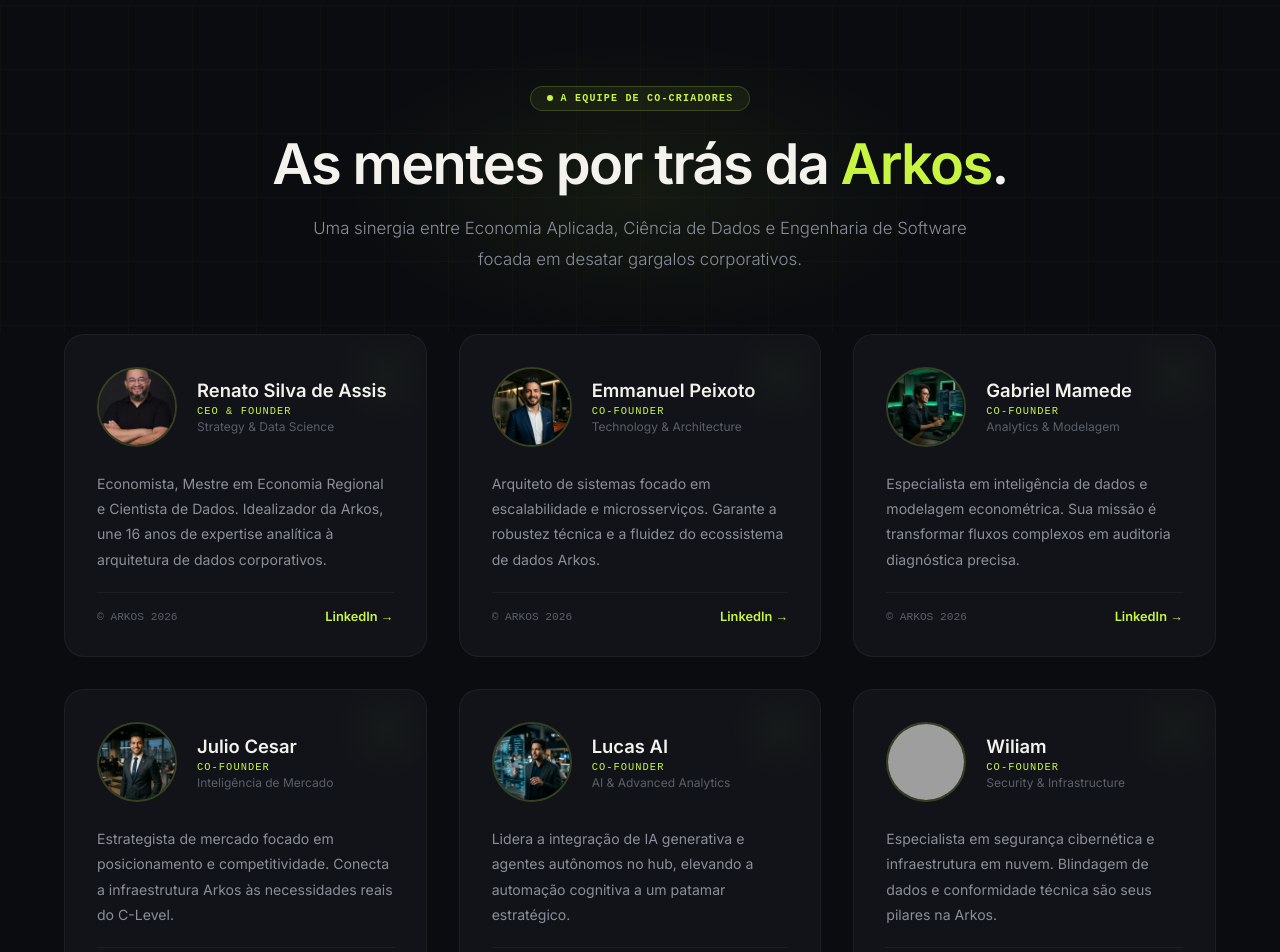
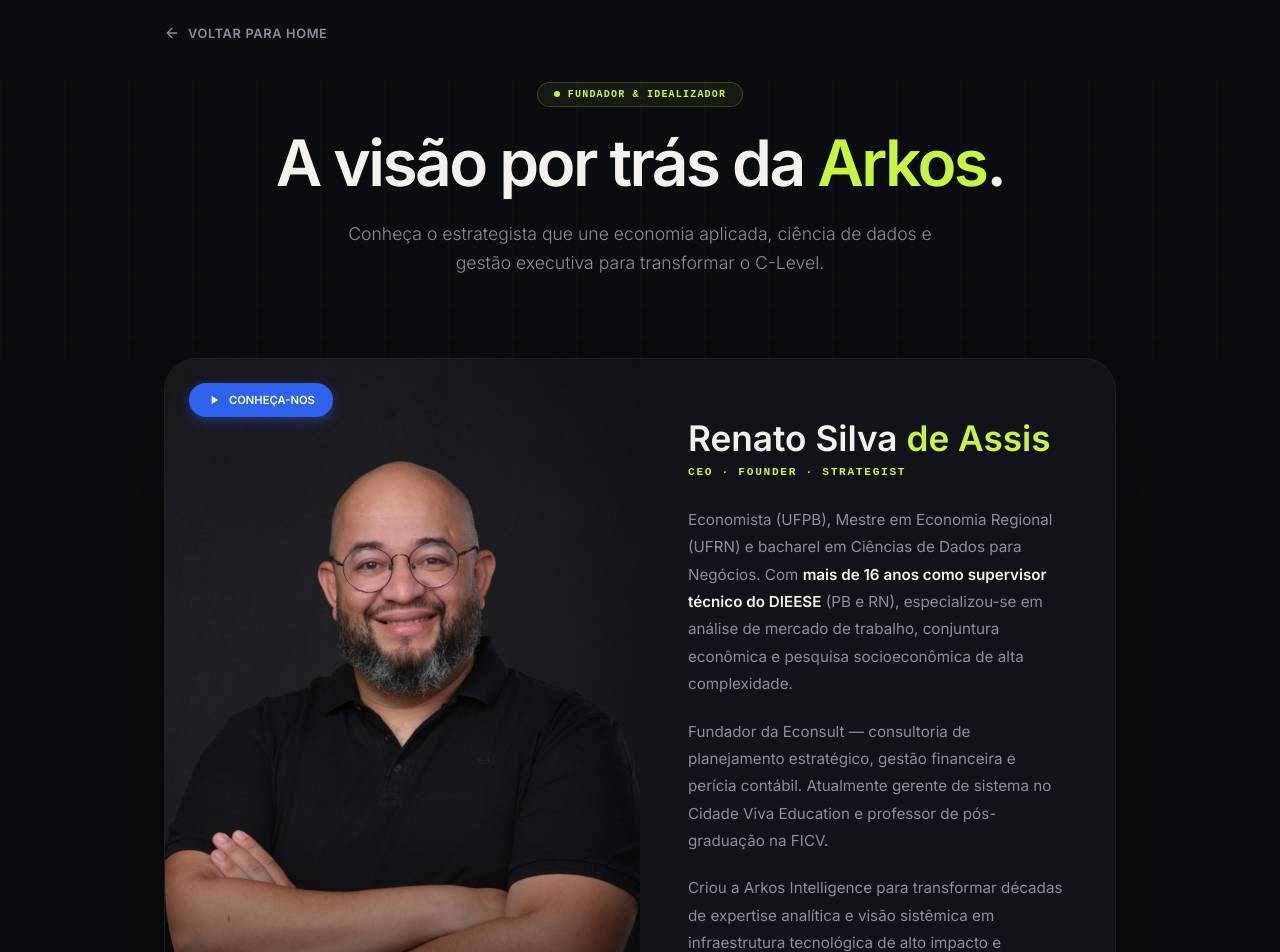
Before and after one commit to Renatoassis86/gestaocontratos, a Next.js app: page /institucional/equipe in a window 1280 px wide. Shown: the part 160-1112 px from the top of the page. Built offline with nearby package versions, Linux system fonts and the light colour scheme; grey boxes are pictures that could not be loaded.

Commit message:
feat: replace delta image with video and apply arch shape

```diff
--- a/src/app/institucional/equipe/page.tsx
+++ b/src/app/institucional/equipe/page.tsx
@@ -1,129 +1,125 @@
 "use client"
-import { GraduationCap, Code2, Briefcase, Users, Star, MapPin, BookOpen, Target } from 'lucide-react'
+import { ExternalLink, MessageCircle, ArrowLeft } from 'lucide-react'
 import { motion } from 'framer-motion'
+import Link from 'next/link'
 
 export default function ConhecaEquipe() {
-  const equipe = [
-    {
-      nome: 'Renato Silva de Assis',
-      cargo: 'CEO & Founder',
-      specialty: 'Strategy & Data Science',
-      foto: '/renato_assis_co.jpg',
-      bio: 'Economista, Mestre em Economia Regional e Cientista de Dados. Idealizador da Arkos, une 16 anos de expertise analítica à arquitetura de dados corporativos.',
-      linkedin: 'https://linkedin.com/in/renatoassis'
-    },
-    {
-      nome: 'Emmanuel Peixoto',
-      cargo: 'Co-Founder',
-      specialty: 'Technology & Architecture',
-      foto: '/arkos_team_emanuel.png',
-      bio: 'Arquiteto de sistemas focado em escalabilidade e microsserviços. Garante a robustez técnica e a fluidez do ecossistema de dados Arkos.',
-      linkedin: '#'
-    },
-    {
-      nome: 'Gabriel Mamede',
-      cargo: 'Co-Founder',
-      specialty: 'Analytics & Modelagem',
-      foto: '/arkos_team_gabriel.png',
-      bio: 'Especialista em inteligência de dados e modelagem econométrica. Sua missão é transformar fluxos complexos em auditoria diagnóstica precisa.',
-      linkedin: '#'
-    },
-    {
-      nome: 'Julio Cesar',
-      cargo: 'Co-Founder',
-      specialty: 'Inteligência de Mercado',
-      foto: '/arkos_team_julio.png',
-      bio: 'Estrategista de mercado focado em posicionamento e competitividade. Conecta a infraestrutura Arkos às necessidades reais do C-Level.',
-      linkedin: '#'
-    },
-    {
-      nome: 'Lucas AI',
-      cargo: 'Co-Founder',
-      specialty: 'AI & Advanced Analytics',
-      foto: '/arkos_team_lucas_ai.png',
-      bio: 'Lidera a integração de IA generativa e agentes autônomos no hub, elevando a automação cognitiva a um patamar estratégico.',
-      linkedin: '#'
-    },
-    {
-      nome: 'Wiliam',
-      cargo: 'Co-Founder',
-      specialty: 'Security & Infrastructure',
-      foto: '/arkos_preview.png', // Generic fallback as per previous check
-      bio: 'Especialista em segurança cibernética e infraestrutura em nuvem. Blindagem de dados e conformidade técnica são seus pilares na Arkos.',
-      linkedin: '#'
-    }
-  ]
+  return (
+    <div style={{ background: '#0A0C0F', minHeight: '100vh', paddingTop: '100px', fontFamily: "'Inter', sans-serif", color: '#F4F2ED' }}>
 
-  const experiences = [
-    // ... existing experiences for Renato or general?
-    // Actually, I'll keep the experiences section but maybe generalize it or keep it as Renato's for now since he is the main Founder.
-  ]
-
-  return (
-    <div style={{ background: '#0A0C0F', minHeight: '100vh', paddingTop: '80px', fontFamily: "'Inter', sans-serif" }}>
+      {/* ── NAVEGAÇÃO SUPERIOR ── */}
+      <div style={{ maxWidth: '1000px', margin: '0 auto', padding: '0 24px 40px' }}>
+        <Link href="/" style={{ display: 'flex', alignItems: 'center', gap: '8px', color: '#8A8F99', textDecoration: 'none', fontSize: '0.8rem', fontWeight: 600, textTransform: 'uppercase', letterSpacing: '0.05em' }}>
+          <ArrowLeft size={16} />
+          Voltar para Home
+        </Link>
+      </div>
 
       {/* ── HERO ── */}
-      <div style={{ textAlign: 'center', padding: '80px 24px 60px', position: 'relative', overflow: 'hidden' }}>
-        <div style={{ position: 'absolute', inset: 0, pointerEvents: 'none', backgroundImage: 'linear-gradient(rgba(200,245,66,0.025) 1px, transparent 1px), linear-gradient(90deg, rgba(200,245,66,0.025) 1px, transparent 1px)', backgroundSize: '64px 64px' }} />
-        <div style={{ position: 'absolute', top: '10%', left: '50%', transform: 'translateX(-50%)', width: '600px', height: '300px', borderRadius: '50%', background: 'radial-gradient(ellipse at center, rgba(200,245,66,0.06) 0%, transparent 70%)', pointerEvents: 'none' }} />
+      <div style={{ textAlign: 'center', padding: '0 24px 80px', position: 'relative', overflow: 'hidden' }}>
+        <div style={{ position: 'absolute', inset: 0, pointerEvents: 'none', backgroundImage: 'linear-gradient(rgba(200,245,66,0.02) 1px, transparent 1px), linear-gradient(90deg, rgba(200,245,66,0.02) 1px, transparent 1px)', backgroundSize: '64px 64px' }} />
         <div style={{ position: 'relative', zIndex: 1 }}>
           <div style={{ display: 'inline-flex', alignItems: 'center', gap: '8px', padding: '6px 16px', borderRadius: '20px', marginBottom: '24px', background: 'rgba(200,245,66,0.06)', border: '1px solid rgba(200,245,66,0.2)' }}>
             <span style={{ width: '6px', height: '6px', borderRadius: '50%', background: '#C8F542', display: 'inline-block' }} />
-            <span style={{ fontFamily: 'monospace', fontSize: '0.625rem', color: '#C8F542', letterSpacing: '0.12em', fontWeight: 800 }}>A EQUIPE DE CO-CRIADORES</span>
+            <span style={{ fontFamily: 'monospace', fontSize: '0.625rem', color: '#C8F542', letterSpacing: '0.12em', fontWeight: 800 }}>FUNDADOR & IDEALIZADOR</span>
           </div>
-          <h1 style={{ fontSize: 'clamp(2.1rem, 5vw, 3.5rem)', fontWeight: 900, color: '#F4F2ED', lineHeight: 1.05, letterSpacing: '-0.03em', marginBottom: '20px' }}>
-            As mentes por trás da <span style={{ color: '#C8F542' }}>Arkos</span>.
+          <h1 style={{ fontSize: 'clamp(2.5rem, 6vw, 4rem)', fontWeight: 900, color: '#F4F2ED', lineHeight: 1, letterSpacing: '-0.04em', marginBottom: '24px' }}>
+            A visão por trás da <span style={{ color: '#C8F542' }}>Arkos</span>.
           </h1>
-          <p style={{ color: '#8A8F99', fontSize: '1.05rem', maxWidth: '700px', margin: '0 auto', lineHeight: 1.8, fontWeight: 300 }}>
-            Uma sinergia entre Economia Aplicada, Ciência de Dados e Engenharia de Software focada em desatar gargalos corporativos.
+          <p style={{ color: '#8A8F99', fontSize: '1.1rem', maxWidth: '600px', margin: '0 auto', lineHeight: 1.7, fontWeight: 300 }}>
+            Conheça o estrategista que une economia aplicada, ciência de dados e gestão executiva para transformar o C-Level.
           </p>
         </div>
       </div>
 
-      <div style={{ maxWidth: '1200px', margin: '0 auto', padding: '0 24px 120px' }}>
+      <div style={{ maxWidth: '1000px', margin: '0 auto', padding: '0 24px 100px' }}>
 
-        {/* ── GRID DA EQUIPE ── */}
-        <div style={{ display: 'grid', gridTemplateColumns: 'repeat(auto-fit, minmax(320px, 1fr))', gap: '32px', marginBottom: '100px' }}>
-          {equipe.map((m, i) => (
+        {/* ── CARD FUNDADOR ÚNICO ── */}
         <motion.div
-              key={i}
-              initial={{ opacity: 0, y: 20 }}
-              whileInView={{ opacity: 1, y: 0 }}
-              viewport={{ once: true }}
-              transition={{ delay: i * 0.1 }}
-              style={{ padding: '32px', background: '#111318', borderRadius: '20px', border: '1px solid rgba(255,255,255,0.05)', position: 'relative', overflow: 'hidden' }}
+          initial={{ opacity: 0, scale: 0.98 }}
+          animate={{ opacity: 1, scale: 1 }}
+          transition={{ duration: 0.8 }}
+          style={{
+            background: '#111318',
+            borderRadius: '32px',
+            border: '1px solid rgba(255,255,255,0.05)',
+            overflow: 'hidden',
+            display: 'grid',
+            gridTemplateColumns: 'repeat(auto-fit, minmax(320px, 1fr))',
+            boxShadow: '0 50px 100px -20px rgba(0,0,0,0.5)'
+          }}
         >
-              <div style={{ display: 'flex', gap: '20px', alignItems: 'center', marginBottom: '24px' }}>
-                <div style={{ width: '80px', height: '80px', borderRadius: '50%', overflow: 'hidden', border: '2px solid rgba(200,245,66,0.2)', flexShrink: 0 }}>
-                  <img src={m.foto} alt={m.nome} style={{ width: '100%', height: '100%', objectFit: 'cover' }} />
+          {/* Foto com Efeito de Arco */}
+          <div style={{ position: 'relative', background: '#090a0c', minHeight: '520px', overflow: 'hidden' }}>
+            {/* Badge */}
+            <div style={{
+              position: 'absolute', top: '24px', left: '24px', background: '#2D63ED', color: '#FFF',
+              fontSize: '0.7rem', fontWeight: 800, textTransform: 'uppercase', padding: '10px 18px',
+              borderRadius: '30px', display: 'flex', alignItems: 'center', gap: '8px', zIndex: 10,
+              boxShadow: '0 4px 12px rgba(45, 99, 237, 0.4)'
+            }}>
+              <svg width="14" height="14" viewBox="0 0 24 24" fill="currentColor"><path d="M8 5v14l11-7z"/></svg>
+              Conheça-nos
             </div>
+
+            <img
+              src="/renato_assis_co.jpg"
+              alt="Renato Silva de Assis"
+              style={{
+                width: '100%',
+                height: '100%',
+                objectFit: 'cover',
+                objectPosition: 'top center',
+                borderRadius: '0 0 500px 500px', /* O efeito de arco solicitado */
+                display: 'block'
+              }}
+            />
+            <div style={{ position: 'absolute', bottom: 0, left: 0, right: 0, height: '40%', background: 'linear-gradient(to top, rgba(9,10,12,0.9), transparent)' }} />
+          </div>
+
+          {/* Bio Completa */}
+          <div style={{ padding: '60px 48px', display: 'flex', flexDirection: 'column', justifyContent: 'center', gap: '28px' }}>
             <div>
-                  <h3 style={{ color: '#F4F2ED', fontSize: '1.15rem', fontWeight: 800, margin: 0 }}>{m.nome}</h3>
-                  <div style={{ color: '#C8F542', fontFamily: 'monospace', fontSize: '0.65rem', textTransform: 'uppercase', letterSpacing: '0.1em', marginTop: '4px' }}>{m.cargo}</div>
-                  <div style={{ color: '#5A5F6A', fontSize: '0.75rem', marginTop: '2px' }}>{m.specialty}</div>
+              <h2 style={{ fontSize: '2.2rem', fontWeight: 900, color: '#F4F2ED', lineHeight: 1.1, margin: '0 0 8px 0' }}>
+                Renato Silva <span style={{ color: '#C8F542' }}>de Assis</span>
+              </h2>
+              <div style={{ fontFamily: 'monospace', fontSize: '0.7rem', color: '#C8F542', letterSpacing: '0.15em', textTransform: 'uppercase', fontWeight: 800 }}>
+                CEO · Founder · Strategist
               </div>
             </div>
-              <p style={{ color: '#8A8F99', fontSize: '0.88rem', lineHeight: 1.8, marginBottom: '20px', minHeight: '80px' }}>{m.bio}</p>
 
-              <div style={{ borderTop: '1px solid rgba(255,255,255,0.05)', paddingTop: '16px', display: 'flex', justifyContent: 'space-between', alignItems: 'center' }}>
-                <span style={{ fontSize: '0.7rem', color: '#5A5F6A', fontFamily: 'monospace' }}>© ARKOS 2026</span>
-                <a href={m.linkedin} target="_blank" style={{ color: '#C8F542', fontSize: '0.8rem', textDecoration: 'none', fontWeight: 600 }}>LinkedIn →</a>
+            <div style={{ display: 'flex', flexDirection: 'column', gap: '20px', color: '#8A8F99', fontSize: '0.95rem', lineHeight: 1.8 }}>
+              <p>
+                Economista (UFPB), Mestre em Economia Regional (UFRN) e bacharel em Ciências de Dados para Negócios. Com <strong style={{ color: '#F4F2ED' }}>mais de 16 anos como supervisor técnico do DIEESE</strong> (PB e RN), especializou-se em análise de mercado de trabalho, conjuntura econômica e pesquisa socioeconômica de alta complexidade.
+              </p>
+              <p>
+                Fundador da Econsult — consultoria de planejamento estratégico, gestão financeira e perícia contábil. Atualmente gerente de sistema no Cidade Viva Education e professor de pós-graduação na FICV.
+              </p>
+              <p>
+                Criou a Arkos Intelligence para transformar décadas de expertise analítica e visão sistêmica em infraestrutura tecnológica de alto impacto e governança de dados para o C-Level moderno.
+              </p>
             </div>
 
-              <div style={{ position: 'absolute', top: '-10px', right: '-10px', width: '100px', height: '100px', borderRadius: '50%', background: 'radial-gradient(circle, rgba(200,245,66,0.03) 0%, transparent 70%)', pointerEvents: 'none' }} />
+            <div style={{ display: 'flex', gap: '16px', alignItems: 'center', marginTop: '10px' }}>
+              <a href="https://linkedin.com/in/renatoassis" target="_blank" rel="noopener noreferrer" style={{ textDecoration: 'none' }}>
+                <button style={{ background: '#C8F542', color: '#0A0C0F', padding: '12px 24px', borderRadius: '8px', border: 'none', fontWeight: 800, fontSize: '0.8rem', display: 'flex', alignItems: 'center', gap: '8px', cursor: 'pointer' }}>
+                  LinkedIn Profile <ExternalLink size={14} />
+                </button>
+              </a>
+              <a href="https://wa.me/5583981957737" target="_blank" rel="noopener noreferrer" style={{ textDecoration: 'none' }}>
+                <button style={{ background: 'transparent', color: '#FFF', padding: '12px 24px', borderRadius: '8px', border: '1px solid rgba(255,255,255,0.1)', fontWeight: 600, fontSize: '0.8rem', display: 'flex', alignItems: 'center', gap: '8px', cursor: 'pointer' }}>
+                  <MessageCircle size={14} /> Falar com Renato
+                </button>
+              </a>
+            </div>
+          </div>
         </motion.div>
-          ))}
-        </div>
 
-        {/* ── QUOTE DE FOUNDER ── */}
-        <div style={{ maxWidth: '800px', margin: '0 auto 100px', textAlign: 'center' }}>
-          <div style={{ padding: '60px 40px', background: 'linear-gradient(135deg, rgba(200,245,66,0.05) 0%, transparent 100%)', borderRadius: '24px', border: '1px solid rgba(200,245,66,0.1)', position: 'relative' }}>
-            <span style={{ position: 'absolute', top: '20px', left: '20px', fontSize: '100px', color: 'rgba(200,245,66,0.05)', fontFamily: 'serif', lineHeight: 1 }}>“</span>
-            <p style={{ color: '#F4F2ED', fontSize: '1.4rem', fontWeight: 300, lineHeight: 1.7, fontStyle: 'italic', margin: 0, position: 'relative', zIndex: 1 }}>
-              A tecnologia pela tecnologia não se sustenta: ela precisa gerar <strong style={{ color: '#C8F542' }}>bem-estar real</strong> e valor de escala. Na Arkos, cada linha de código serve a um propósito econômico e humano.
+        {/* ── CITATION ── */}
+        <div style={{ marginTop: '120px', textAlign: 'center' }}>
+          <p style={{ color: '#F4F2ED', fontSize: '1.6rem', fontWeight: 300, lineHeight: 1.6, fontStyle: 'italic', maxWidth: '800px', margin: '0 auto' }}>
+            "A tecnologia pela tecnologia não se sustenta: ela precisa gerar <strong style={{ color: '#C8F542' }}>bem-estar real</strong> e valor de escala. Cada linha de código deve servir a um propósito econômico e humano."
           </p>
-            <div style={{ marginTop: '32px', color: '#8A8F99', fontSize: '0.9rem', fontFamily: 'monospace' }}>— Renato Silva de Assis, Idealizador</div>
-          </div>
         </div>
 
       </div>
```
Also changed, not shown: src/app/page.tsx (+18 -10 lines), src/components/DiagnosticoHub.tsx (+15 -6 lines), public/modelo_delta_v4_8k.png (deleted), 1 other file (tests, documents, lock files or other folders). Lines whose indentation alone changed are shown as unchanged.
